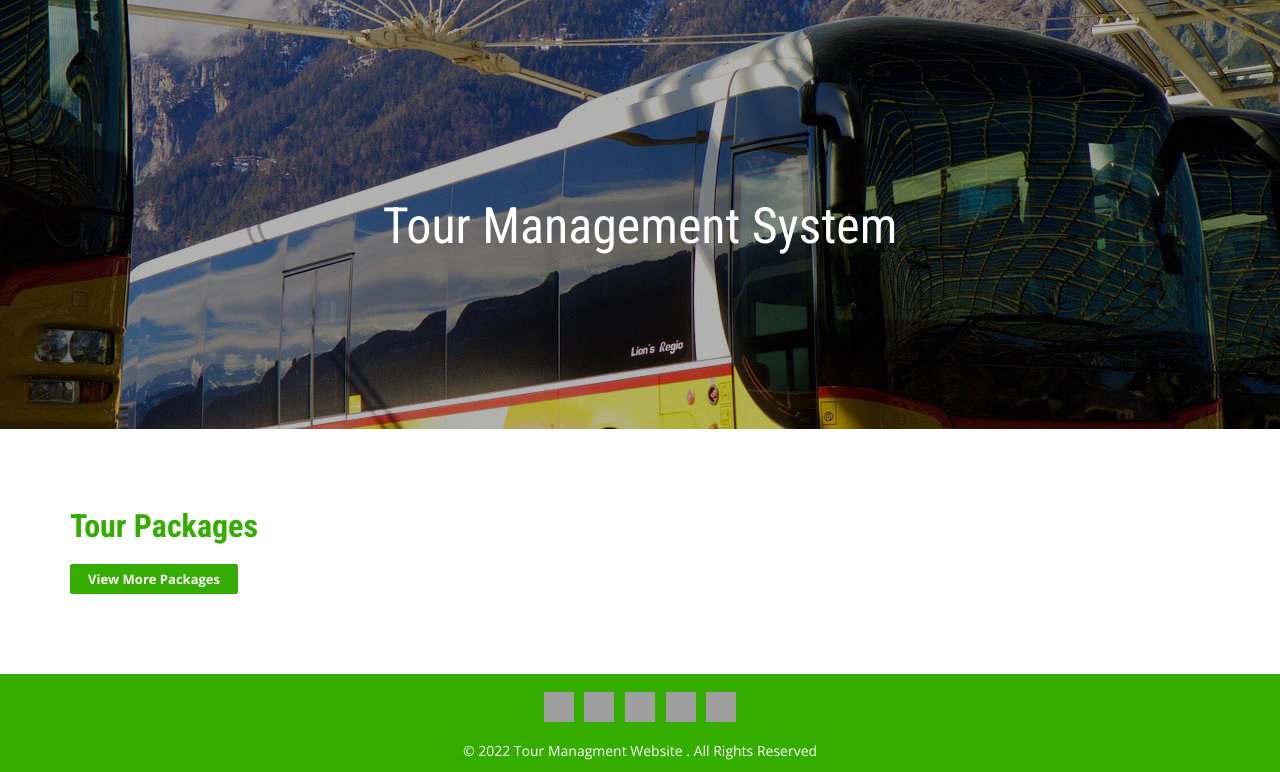
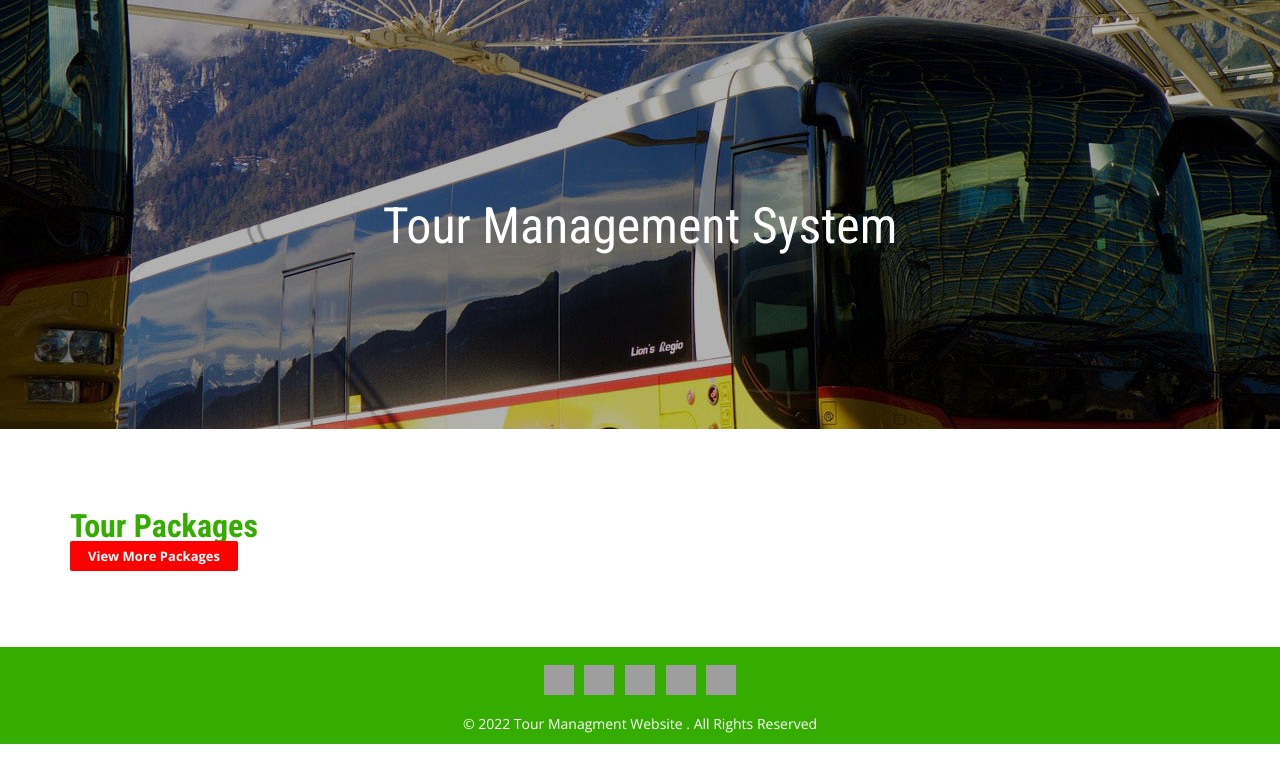
Before and after one commit to Om-ghimire1/tms, a PHP site: page /tms/index.php in a window 1280 px wide. Shown: the part 147-919 px from the top of the page. After the commit the page ends 891 px from the top, so only its background shows below. Run offline with PHP 8.4, Linux system fonts and the light colour scheme; the visitor is signed in with stand-in values (Sample User, id 1); data that the repository does not hold is empty; grey boxes are pictures that could not be loaded.

Commit message:
Add files via upload

```diff
--- a/css/style.css
+++ b/css/style.css
@@ -555,11 +555,11 @@ li.fare {
     font-size: 20px;
     color: #34ad00;
 }
-a.view {
+a.view{
 padding: 6px 18px;
 font-weight: 700;
-    color: #fff;
-    background-color: #34ad00;
+color: #ffffff  ;
+background-color: #FF0000;
 border: 0;
 font-size: 13px;
 border-radius: 2px;
@@ -567,7 +567,6 @@ a.view {
 -moz-transition: all .2s;
 transition: all .2s;
 margin-top: 20px;
-    display: inline-block;
 }
 i.fa.fa-clock-o {
     font-size: 1.5em;
@@ -1197,7 +1196,7 @@ span.glyphicon.glyphicon-eye-open, span.glyphicon.glyphicon-thumbs-up {
 .rom-btm h5 {
     font-size: 1.2em;
     font-weight: 700;
-    color: #999;
+    color: #000000;
 }
 /*-- /rooms --*/
 
```
Lines whose indentation alone changed are shown as unchanged.
